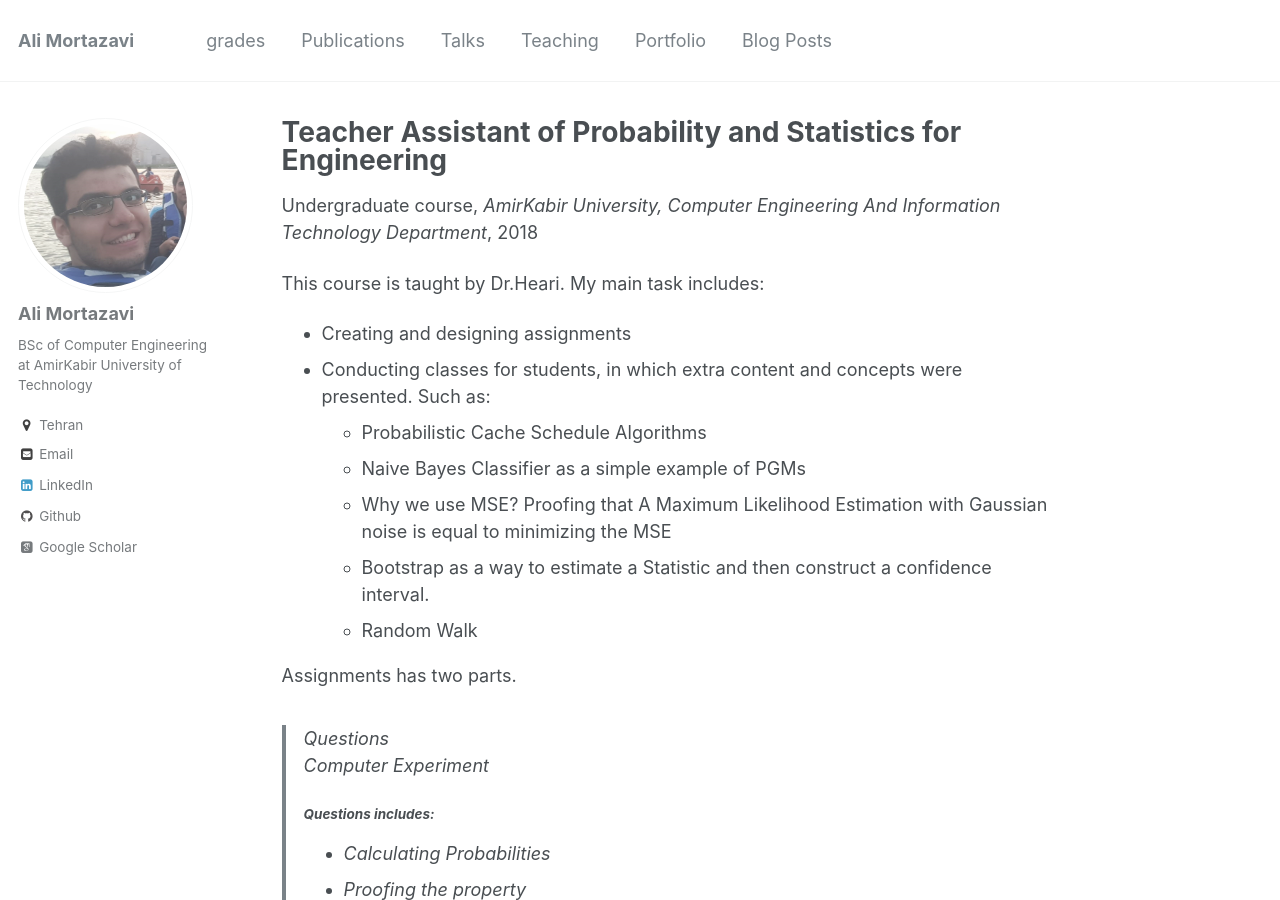
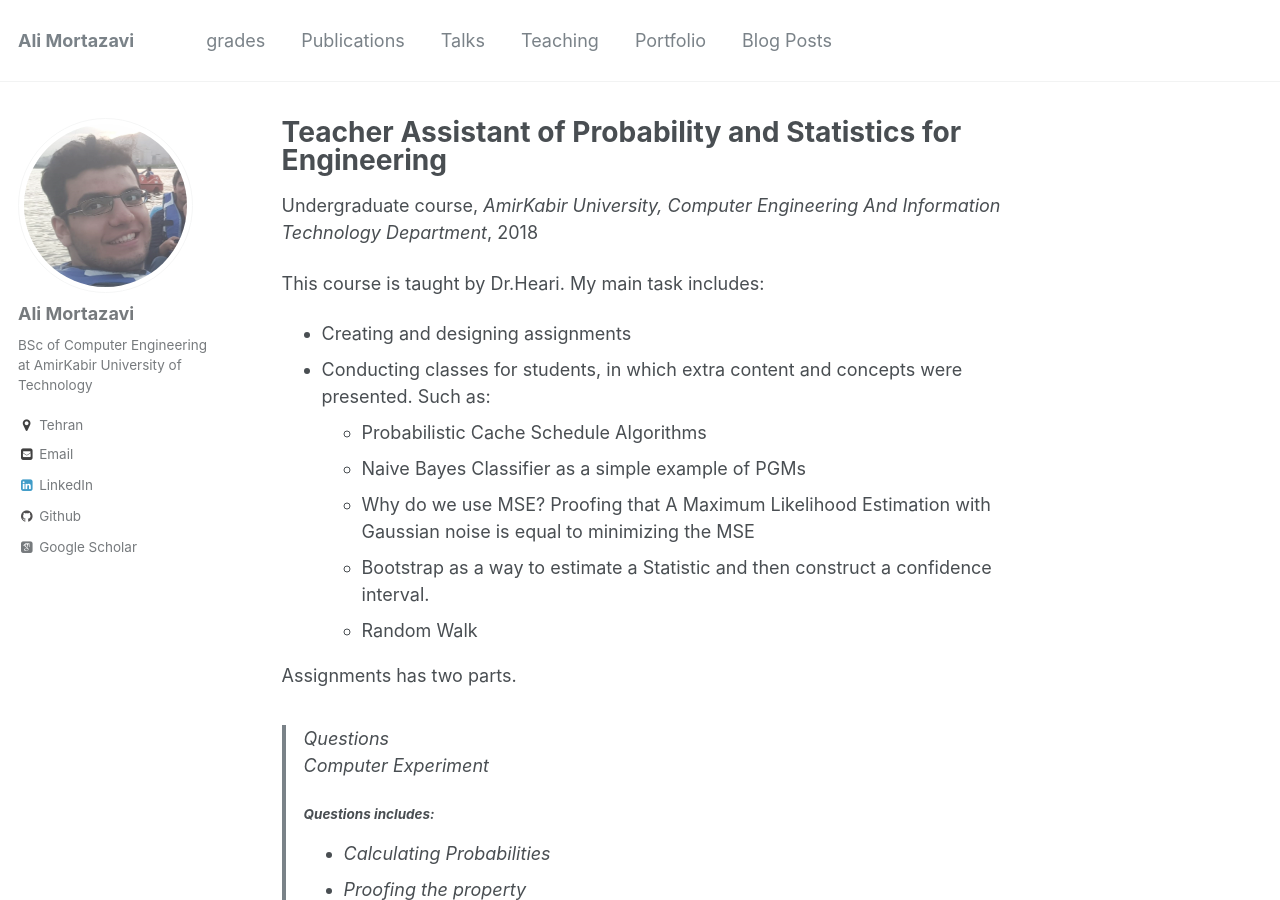
Before and after one commit to AliMorty/AliMorty.github.io, a Jekyll site: the page built from _teaching/2018-spring-teaching-1.md, in a window 1280 px wide and 900 px high. Built offline with Jekyll 4.4.1, drawn with Linux system fonts in a browser that asks for light colours; some web fonts are replaced.

```diff
--- a/_teaching/2018-spring-teaching-1.md
+++ b/_teaching/2018-spring-teaching-1.md
@@ -13,7 +13,7 @@ This course is taught by Dr.Heari. My main task includes: <br>
 * Conducting classes for students, in which extra content and concepts were presented. Such as:
     * Probabilistic Cache Schedule Algorithms
     * Naive Bayes Classifier as a simple example of PGMs
-    * Why we use MSE? Proofing that A Maximum Likelihood Estimation with Gaussian noise is equal to minimizing the MSE
+    * Why do we use MSE? Proofing that A Maximum Likelihood Estimation with Gaussian noise is equal to minimizing the MSE
     * Bootstrap as a way to estimate a Statistic and then construct a confidence interval.
     * Random Walk
 
```
